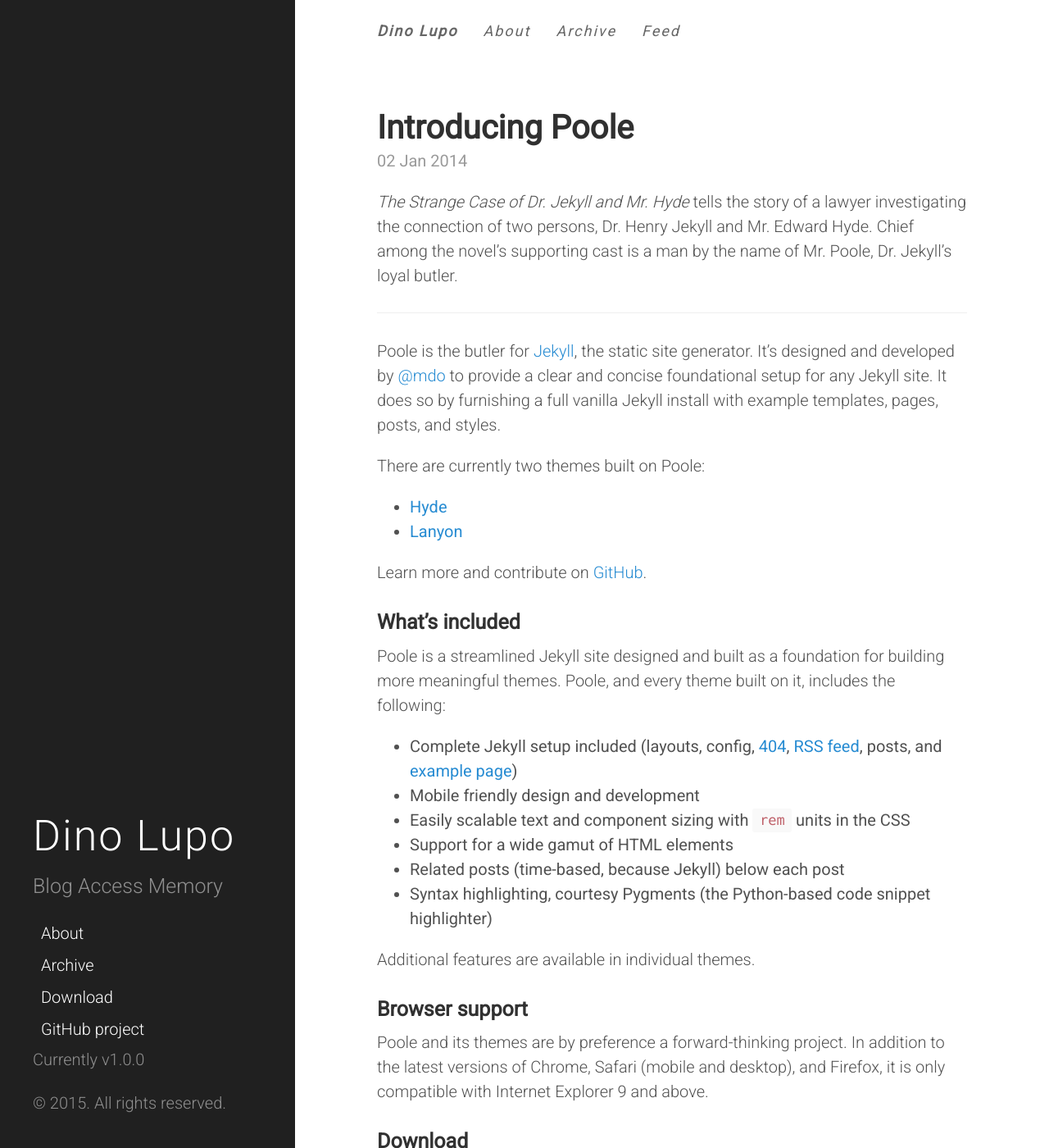
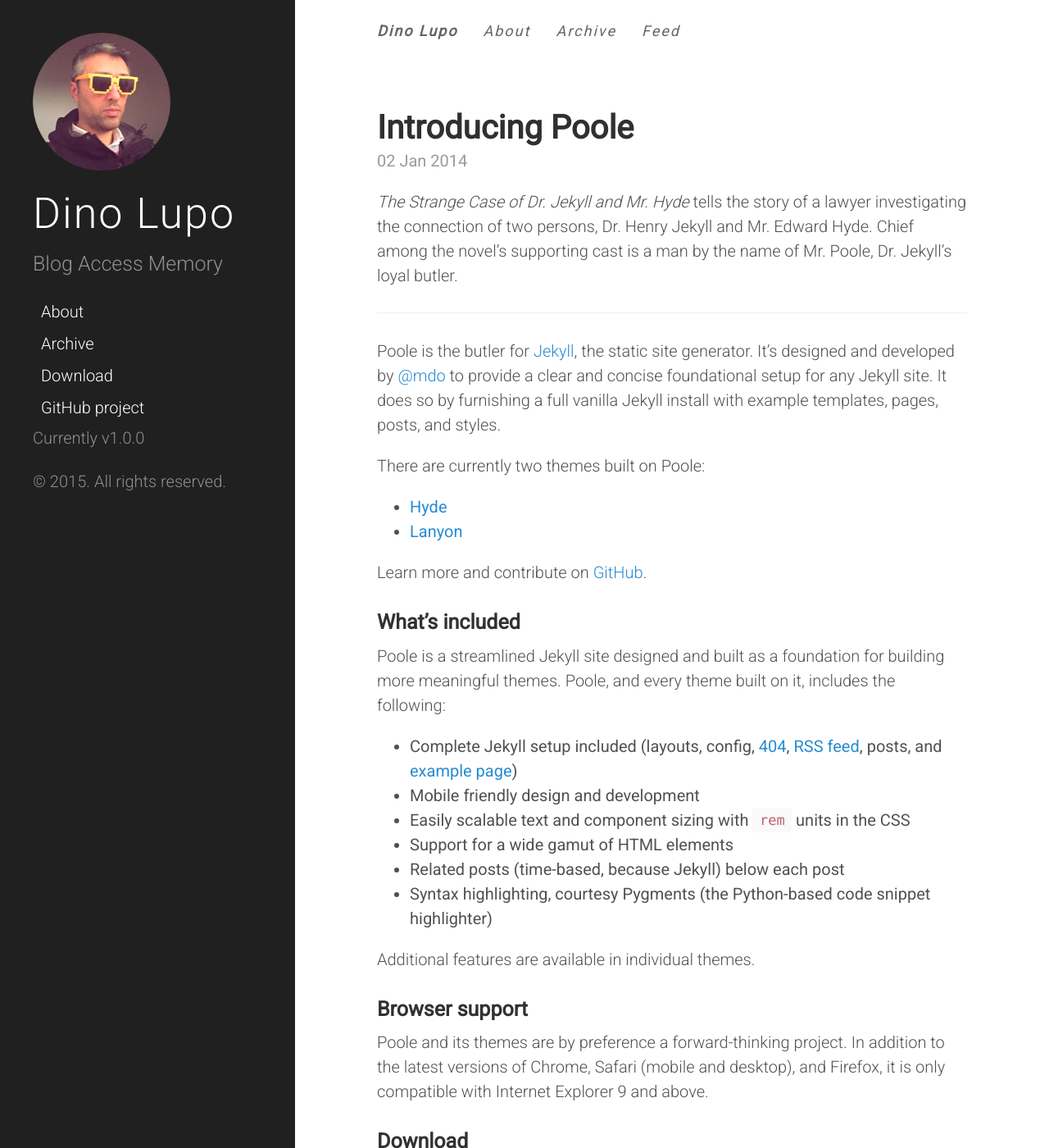
Before and after one commit to dinolupo/dinolupo.github.io, a Jekyll site: the page built from index.html, in a window 1280 px wide and 1400 px high. Shown: the whole window at 82% size. Built offline with Jekyll 4.4.1, drawn with Linux system fonts in a browser that asks for light colours; the list of posts is cut into pages by our own code.

Commit message:
Implement avatar

```diff
--- a/_includes/sidebar.html
+++ b/_includes/sidebar.html
@@ -1,5 +1,8 @@
 <div class="sidebar">
   <div class="container sidebar-sticky">
+  <div class="avatar">
+  <img src="{{ site.baseurl }}/public/css/pics/avatar.png" alt="Dino Lupo">
+  </div>
     <div class="sidebar-about">
       <h1>
         <a href="{{ site.baseurl }}">
--- a/public/css/custom_styles.css
+++ b/public/css/custom_styles.css
@@ -32,6 +32,12 @@
 	font-size: 50px;
 }
 
+.avatar {
+	width: 20%;
+	height: auto;
+	margin: 0 auto;
+}
+
 div.sidebar nav a:nth-child(1) {
 	display: none;
 }
--- a/public/css/custom_styles_responsive.css
+++ b/public/css/custom_styles_responsive.css
@@ -1,4 +1,7 @@
 @media (min-width: 48em) {
+  .sidebar-sticky {
+    position: static;
+  }
   div.sidebar-about h1 {
     font-size: 36px;
   }
@@ -12,9 +15,17 @@
     border-left: 3px solid #FFF;
     color: #FFF;
   }
+  .avatar {
+    width: 50%;
+    height: auto;
+    margin: 0;
+  }
 }
 
 @media (min-width: 58em) {
+  .sidebar-sticky {
+    position: static;
+  }
   div.sidebar-about h1 {
     font-size: 52px;
   }
@@ -28,4 +39,9 @@
     border-left: 3px solid #FFF;
     color: #FFF;
   }
+  .avatar {
+    width: 60%;
+    height: auto;
+    margin: 0;
+  }
 }
```
Also changed, not shown: public/css/pics/avatar.png (added).
